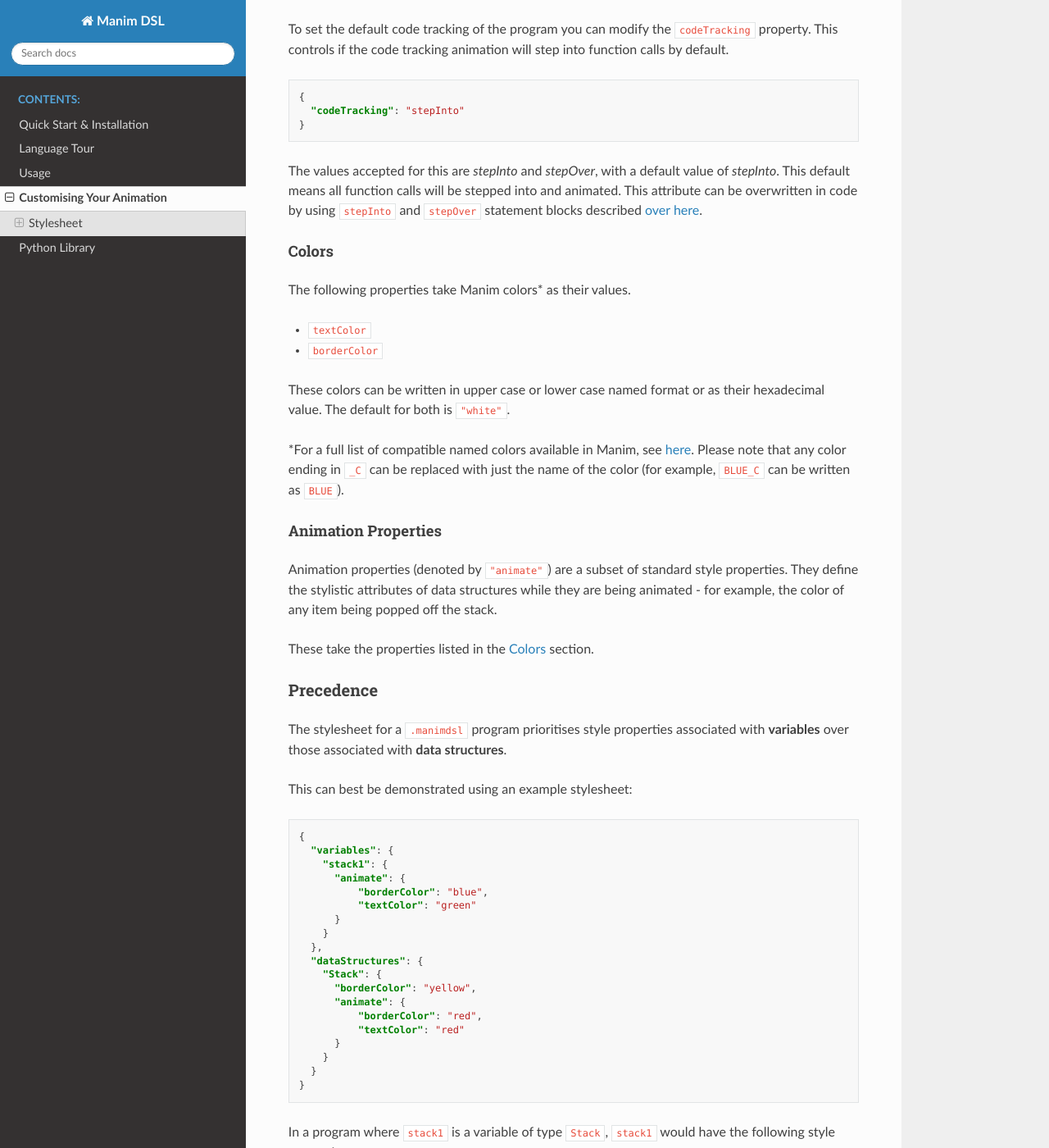
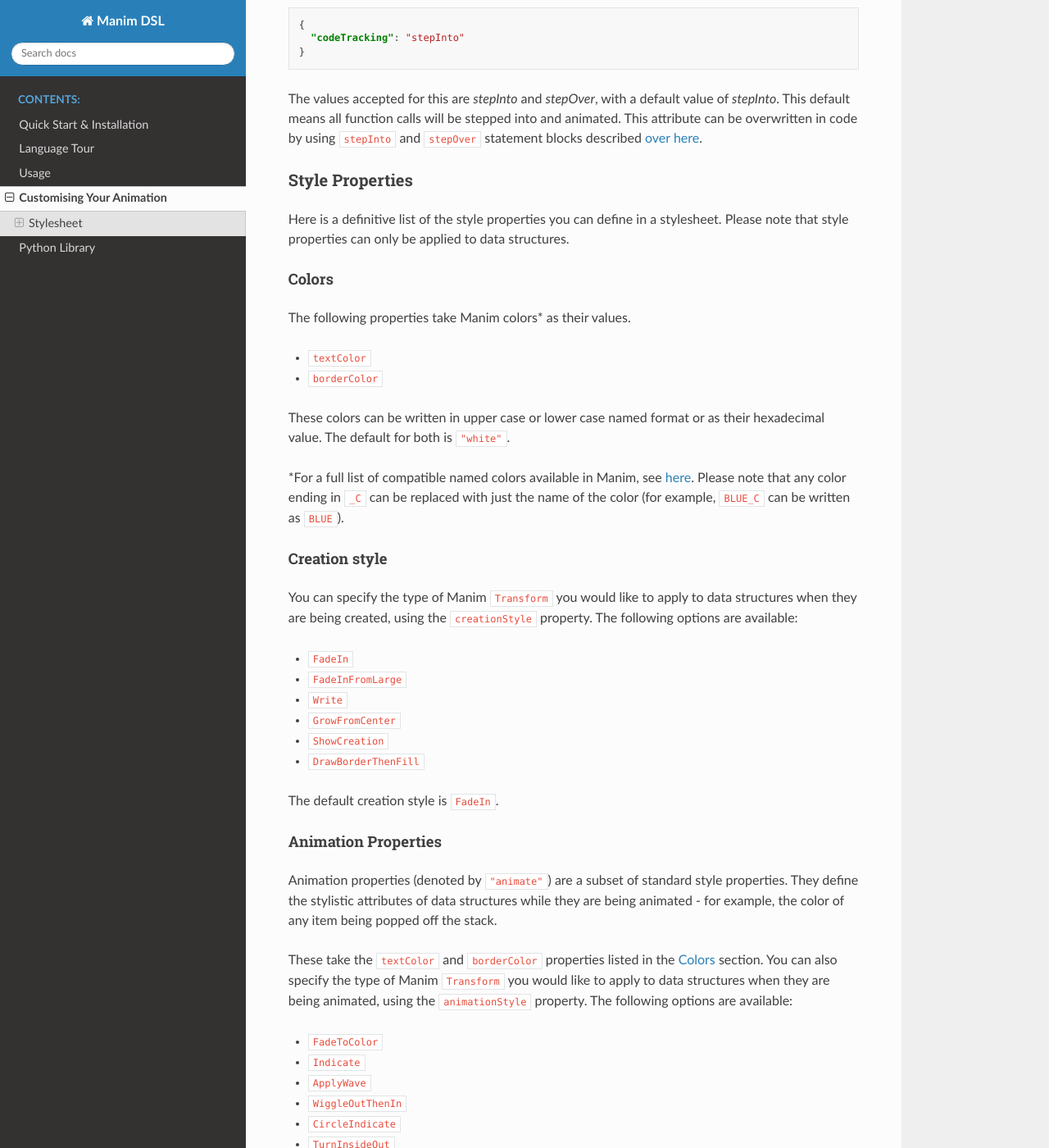
Before and after one commit to VAlgoLang/valgolang.github.io, a Sphinx documentation site: the page built from source/customisation.rst, in a window 1280 px wide and 1400 px high, scrolled down 1146 px. Shown: the whole window at 82% size. Built offline with Sphinx 7.4.7 and the Read the Docs theme 2.0.0, drawn with Linux system fonts in a browser that asks for light colours; some of the changed text lies outside the part shown.

Commit message:
Added creationStyle and animationStyle info (#19)
* Added creationStyle and animationStyle info

* Minor rewording

```diff
--- a/source/customisation.rst
+++ b/source/customisation.rst
@@ -17,6 +17,7 @@
       "variables": {
         "stack1": {
           "textColor": "blue",
+          "creationStyle": "Write",
           "animate": {
               "borderColor": "blue"
           }
@@ -27,7 +28,8 @@
           "borderColor": "yellow",
           "animate": {
               "borderColor": "red",
-              "textColor": "red"
+              "textColor": "red",
+              "animationStyle": "CircleIndicate"
           }
         }
       }
@@ -60,6 +56,11 @@
 The values accepted for this are `stepInto` and `stepOver`, with a default value of `stepInto`. This default means all function calls will be stepped into and animated. This attribute can be
 overwritten in code by using ``stepInto`` and ``stepOver`` statement blocks described :ref:`over here <code_tracking>`.
 
+Style Properties
+^^^^^^^^^^^^^^^^^^^^^^^^^^^
+
+Here is a definitive list of the style properties you can define in a stylesheet. Please note that style properties can only be applied to data structures.
+
 Colors
 ~~~~~~~
 
@@ -72,15 +73,38 @@
 
 \*For a full list of compatible named colors available in Manim, see `here <https://github.com/3b1b/manim/blob/99952067c1a399e15a197310d35a39bb2864b1af/manimlib/constants.py#L199>`_. Please note that any color ending in ``_C`` can be replaced with just the name of the color (for example, ``BLUE_C`` can be written as ``BLUE``).
 
+Creation style
+~~~~~~~~~~~~~~~
+
+You can specify the type of Manim ``Transform`` you would like to apply to data structures when they are being created, using the ``creationStyle`` property. The following options are available:
+
+* ``FadeIn``
+* ``FadeInFromLarge``
+* ``Write``
+* ``GrowFromCenter``
+* ``ShowCreation``
+* ``DrawBorderThenFill``
+
+The default creation style is ``FadeIn``.
+
 Animation Properties
 ~~~~~~~~~~~~~~~~~~~~~
 
 Animation properties (denoted by ``"animate"``) are a subset of standard style properties. They define the stylistic attributes of data structures while they are being animated - for example, the color of any item being popped off the stack.
 
-These take the properties listed in the `Colors <#colors>`_ section.
+These take the ``textColor`` and ``borderColor`` properties listed in the `Colors <#colors>`_ section. You can also specify the type of Manim ``Transform`` you would like to apply to data structures when they are being animated, using the ``animationStyle`` property. The following options are available:
+
+* ``FadeToColor``
+* ``Indicate``
+* ``ApplyWave``
+* ``WiggleOutThenIn``
+* ``CircleIndicate``
+* ``TurnInsideOut``
+
+The default animation style is ``FadeToColor``.
 
 Precedence
-^^^^^^^^^^^
+~~~~~~~~~~~~~
 
 The stylesheet for a ``.manimdsl`` program prioritises style properties associated with **variables** over those associated with **data structures**.
 
```
Also changed, not shown: other parts of source/customisation.rst (+0 -6 lines).
